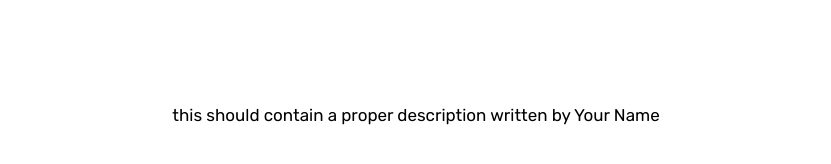
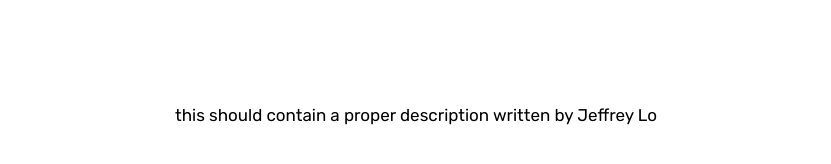
Before and after one commit to jeffreycklo/jeffreycklo.github.io, a Jekyll site: the page built from index.html, in a window 1280 px wide and 900 px high, scrolled down 3826 px. Shown: the part 707-871 px from the top of the window, without its empty margins (224-1055 px from the left). Built offline with Jekyll 4.4.1, drawn with Linux system fonts in a browser that asks for light colours; some web fonts are replaced; the list of posts is cut into pages by our own code; part of the change alters nothing that is shown.

Commit message:
Update _config.yml

```diff
--- a/_config.yml
+++ b/_config.yml
@@ -26,13 +26,13 @@ blog:
 
 # Author info
 author:
-  fullname                  : Your Name
+  fullname                  : Jeffrey Lo
   rss                       : true # generate RSS feed and show it's icon in header
-  mail                      : your@email.com # change to your e-mail address
-  twitter                   : twitter-user-name
-  github                    : github-user-name
-  youtube                   : youtube-user-name
-  stackoverflow             : stackoverflow-user-name
+  mail                      : jelo4182@uni.sydney.edu.au
+  twitter                   : #
+  github                    : jeffreycklo
+  youtube                   : #
+  stackoverflow             : #
   disqus                    : # your_disqus_forum_shortname
   google_analytics          : # 'UA-XXXXXXXX-X'
   photo                     : "uploads/me2.png"
```
